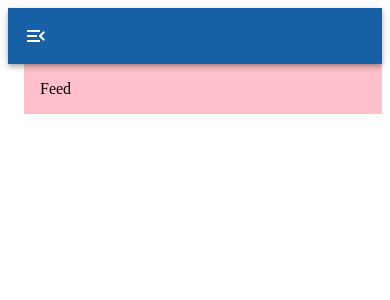
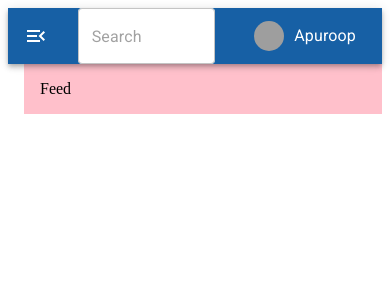
Before and after one commit to ApuroopK10/SocialApp, a React (Create React App) app in the folder social-app/: page / in a window 390 px wide. Shown: the top 300 px of the page. Built offline with nearby package versions, Linux system fonts and the light colour scheme; grey boxes are pictures that could not be loaded.

Commit message:
Added NavBar with Badges, Icons, Styled components for Desktop and Mobile

```diff
--- a/social-app/src/components/NavBar.jsx
+++ b/social-app/src/components/NavBar.jsx
@@ -1,20 +1,129 @@
-import { AppBar, Toolbar, Typography, styled } from '@mui/material'
-import React from 'react'
-import { MenuOpen } from "@mui/icons-material"
+import {
+  AppBar,
+  Avatar,
+  Box,
+  Menu,
+  MenuItem,
+  TextField,
+  Toolbar,
+  Typography,
+  styled,
+} from "@mui/material";
+import React, { useState } from "react";
+import { MenuOpen, Notifications } from "@mui/icons-material";
+import Badge from "@mui/material/Badge";
+import MailIcon from "@mui/icons-material/Mail";
 
 const StyledToolBar = styled(Toolbar)({
   display: "flex",
-  justifyContent: "space-between"
-})
+  justifyContent: "space-between",
+});
+
+const Search = styled("div")(({ theme }) => ({
+  backgroundColor: "white",
+  borderRadius: theme.shape.borderRadius,
+  width: "40%",
+}));
+
+const Icons = styled(Box)(({ theme }) => ({
+  padding: "0 10px",
+  display: "none",
+  gap: "20px",
+  alignItems: "center",
+  [theme.breakpoints.up("sm")]: {
+    display: "flex",
+  },
+}));
+
+const IconsMob = styled(Box)(({ theme }) => ({
+  padding: "0 10px",
+  display: "flex",
+  gap: 10,
+  alignItems: "center",
+  [theme.breakpoints.up("sm")]: {
+    display: "none",
+  },
+}));
 
 const NavBar = () => {
+  const [avatarToggle, setAvatarToggle] = useState(false);
   return (
-    <AppBar position='sticky'><StyledToolBar><MenuOpen sx={{display: {
-      xs: "block", sm: "none"
-    }}}/><Typography sx={{display: {
-      xs: "none", sm: "block"
-    }}}>SOCIAL</Typography></StyledToolBar></AppBar>
-  )
-}
+    <AppBar position="sticky">
+      <StyledToolBar>
+        <MenuOpen
+          sx={{
+            display: {
+              xs: "block",
+              sm: "none",
+            },
+          }}
+        />
+        <Typography
+          sx={{
+            display: {
+              xs: "none",
+              sm: "block",
+            },
+          }}
+        >
+          SOCIAL
+        </Typography>
+        <Search>
+          <TextField
+            sx={{ width: "100%" }}
+            id="outlined-search"
+            placeholder="Search"
+            type="search"
+          />
+        </Search>
+        <Icons>
+          <Badge badgeContent={4} color="error">
+            <MailIcon />
+          </Badge>
+          <Badge badgeContent={3} color="error">
+            <Notifications />
+          </Badge>
+          <Avatar
+            sx={{
+              width: "30px",
+              height: "30px",
+            }}
+            src="https://images.pexels.com/photos/406014/pexels-photo-406014.jpeg?auto=compress&cs=tinysrgb&w=600"
+            onClick={(e) => setAvatarToggle(true)}
+          />
+        </Icons>
+        <IconsMob onClick={(e) => setAvatarToggle(true)}>
+          <Avatar
+            sx={{
+              width: "30px",
+              height: "30px",
+            }}
+            src="https://images.pexels.com/photos/406014/pexels-photo-406014.jpeg?auto=compress&cs=tinysrgb&w=600"
+          />
+          <Typography>Apuroop</Typography>
+        </IconsMob>
+      </StyledToolBar>
+      <Menu
+        id="demo-positioned-menu"
+        aria-labelledby="demo-positioned-button"
+        // anchorEl={anchorEl}
+        open={avatarToggle}
+        onClose={() => setAvatarToggle(false)}
+        anchorOrigin={{
+          vertical: "top",
+          horizontal: "right",
+        }}
+        transformOrigin={{
+          vertical: "top",
+          horizontal: "right",
+        }}
+      >
+        <MenuItem>Profile</MenuItem>
+        <MenuItem>My account</MenuItem>
+        <MenuItem>Logout</MenuItem>
+      </Menu>
+    </AppBar>
+  );
+};
 
-export default NavBar
+export default NavBar;
```
